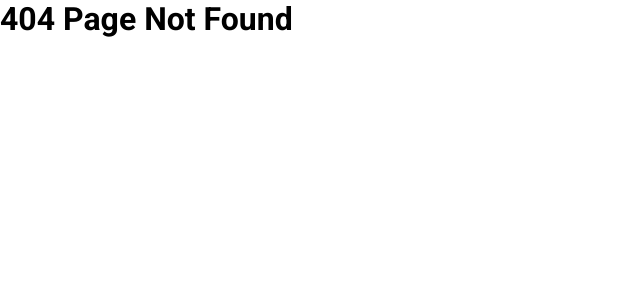
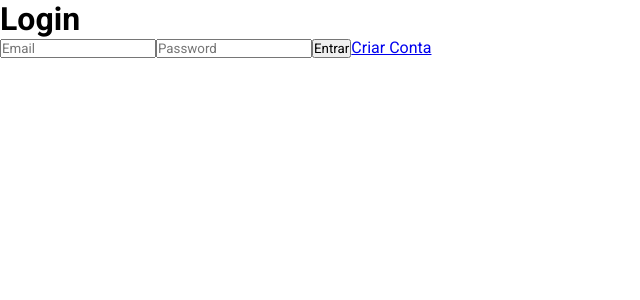
Before and after one commit to gabgaleski/projectGPM, a React (Vite) app in the folder app/frontend/: page /login in a window 1280 px wide. Before the commit this address had no page. Shown: the top 300 px of the page, without its empty margins (0-640 px from the left). Built offline with nearby package versions, Linux system fonts and the light colour scheme.

Commit message:
feat: Implementa esqueleto de login e register

```diff
--- a/app/frontend/src/App.tsx
+++ b/app/frontend/src/App.tsx
@@ -7,6 +7,7 @@ import Cars from './Pages/Cars';
 import CarInfos from './Pages/CarInfos';
 import Register from './Pages/Register';
 import './App.scss';
+import Login from './Pages/Login';
 
 function App() {
 
@@ -19,6 +20,7 @@ function App() {
         <Route path='cars' element={<Cars />} />
         <Route path='cars/:id' element={<CarInfos />} />
         <Route path='register' element={<Register />} />
+        <Route path='/login' element={<Login />} />
         <Route path="*" element={<NotFound />} />
       </Routes>
     </main>
--- a/app/frontend/src/Pages/CarInfos.tsx
+++ b/app/frontend/src/Pages/CarInfos.tsx
@@ -3,12 +3,13 @@ import { useNavigate, useParams } from "react-router-dom";
 import { requestData } from "../services/requests";
 import { CarType } from "../Types/provierTypes";
 import ReactModal from 'react-modal';
+import Header from "../components/Header";
 
 function CarInfos() {
     const { id } = useParams();
     const navigate = useNavigate()
     const [carInfo, setCarInfo] = useState<CarType>({} as CarType)
-    const [openModal, setOpenModal] = useState<boolean>(true);
+    const [openModal, setOpenModal] = useState<boolean>(false);
 
     const requestInfosCar = useCallback(async () => {
         const { data } = await requestData(`/cars/${id}`)
@@ -28,6 +29,7 @@ function CarInfos() {
   }
   return (
     <section>
+      <Header />
       <div>
         <h1>{carInfo.name}</h1>
         <p>{carInfo.brand}</p>
@@ -51,13 +53,11 @@ function CarInfos() {
             right: 'auto',
             bottom: 'auto',
             transform: 'translate(-50%, -50%)',
-        }, overlay: {
-          opacity: "0.9",
         }
       }}
       >
-        <p>Infos do carro</p>
-        <p>Imagem do carro</p>
+        <p>Voce esta alugando um: <strong>{carInfo.name}</strong></p>
+        <img src={carInfo.images} alt="Imagem do carro" />
         <p>Valor por dia e quantidade de dias</p>
         <p>Falando sobre a forma de alguel e garantias</p>
         <p>Informaçoes para o aluguel em um forms</p>
--- /dev/null
+++ b/app/frontend/src/Pages/Login.tsx
@@ -0,0 +1,15 @@
+import { Link } from "react-router-dom";
+
+function Login() {
+  return (
+    <form>
+      <h1>Login</h1>
+      <input type="email" placeholder="Email" />
+      <input type="password" placeholder="Password" />
+      <button type="button">Entrar</button>
+      <Link to="/register">Criar Conta</Link>
+    </form>
+   );
+}
+
+export default Login;
--- a/app/frontend/src/Pages/Register.tsx
+++ b/app/frontend/src/Pages/Register.tsx
@@ -1,5 +1,25 @@
+import { useState } from "react";
+import { InfosType } from "../Types/registerTypes";
+
+const initialValue: InfosType = {
+    username: '',
+    email: '',
+    password: ''
+}
+
 function Register() {
-    return ( <h1>Register</h1> );
+    const [registerInfo, setRegisterInfo] = useState<InfosType>(initialValue)
+    return (
+        <form>
+            <label htmlFor="username">Username</label>
+            <input type="text" id="username" />
+            <label htmlFor="email">Email</label>
+            <input type="email" id="email" />
+            <label htmlFor="password">Password</label>
+            <input type="password" id="password" />
+            <button>Criar conta</button>
+        </form>
+     );
 }
 
 export default Register;
--- /dev/null
+++ b/app/frontend/src/Types/registerTypes.ts
@@ -0,0 +1,5 @@
+export type InfosType = {
+  username: string
+  email: string
+  password: string
+}
--- a/app/frontend/src/components/Header.tsx
+++ b/app/frontend/src/components/Header.tsx
@@ -21,7 +21,7 @@ function Header() {
         </ul>
         <ul className='nav-person'>
           <Link to="/profile" className='nav-link'>Minhas Reservas</Link>
-          <Link to="/register" className='nav-link'>Login</Link>
+          <Link to="/login" className='nav-link'>Login</Link>
         </ul>
       </nav>
     </header>
--- a/app/frontend/src/components/ModalLogin.tsx
+++ /dev/null
@@ -1,5 +0,0 @@
-function ModalLogin() {
-    return ( <h1>Modal Login</h1> );
-}
-
-export default ModalLogin;
```
